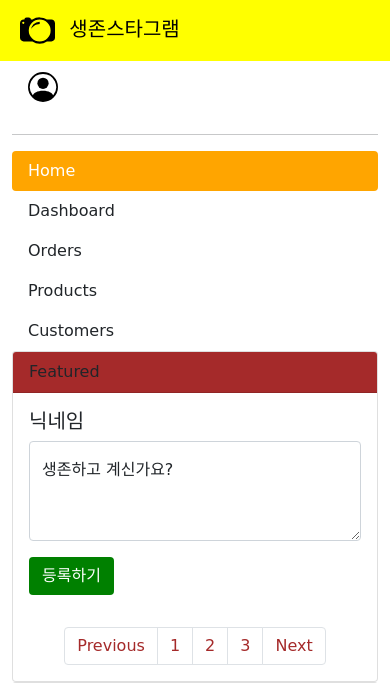
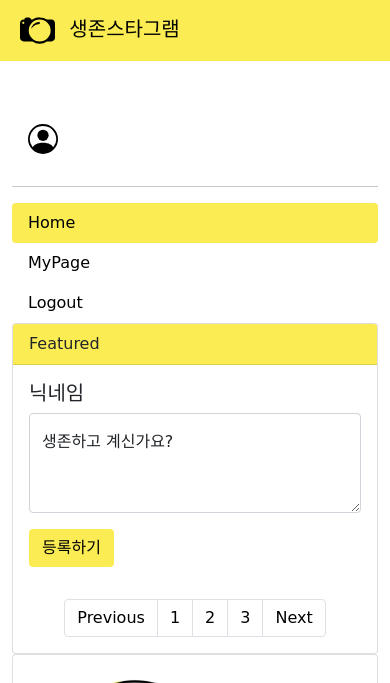
Before and after one commit to jbae9/talmo, a Flask app: page /index in a window 390 px wide. Shown: the top 683 px of the page. Run offline with Flask 2, Linux system fonts and the light colour scheme; the visitor is signed in with stand-in values (Sample User, id 1); data that the repository does not hold is empty; some web fonts are replaced; grey boxes are pictures that could not be loaded.

Commit message:
css 완성

```diff
--- a/app.py
+++ b/app.py
@@ -13,12 +13,12 @@ app = Flask(__name__)
 
 app.secret_key = 'my secret key'
 
-connection = mysql.connector.connect(host='localhost', user='root', db='talmo', password='sksms9604')
+connection = mysql.connector.connect(host='localhost', user='root', db='talmo', password='wjdrl')
 
 cursor = connection.cursor()
 
 def getDB():
-    db = pymysql.connect(host='localhost', user='root', db='talmo', password='sksms9604', charset='utf8')
+    db = pymysql.connect(host='localhost', user='root', db='talmo', password='wjdrl', charset='utf8')
     return db
 
 
--- a/static/css/index.css
+++ b/static/css/index.css
@@ -1,66 +1,76 @@
+:root {
+  /*color*/
+  --main--color: #FAEC52;
+  --sub--color: #000000;
+  --footer--color: #ffffff;
+}
+
+
 /* 상단바 배경 */
 .bdHeader .navbar {
-  background-color: yellow;
+  background-color: var(--main--color);
 }
 
 /* 상단 카메라 아이콘 */
 svg {
-  color: black;
+  color: var(--sub--color);
 }
 
 /* 생존스타그램 텍스트 */
 .bdHeader .navbar .navbar-brand {
-  color: black;
-}
-
-/* 상단바 글씨 */
-.collapse .navbar-nav .nav-link {
-  color: black;
-}
-
-/* 상단바 글씨 마우스 올려두었을 때 */
-.collapse .navbar-nav .nav-link:hover {
-  color: green;
-}
-
-/* 상단바 글씨 중 현재 페이지 텍스트 */
-.collapse .navbar-nav .nav-link.active {
-  color: darkred;
+  color: var(--sub--color);
 }
 
 /* 왼쪽 사이드바 상자*/
-.nav .nav-item .nav-link.active {
-  background-color: orange;
-  color: white;
+#sideMenu > a {
+  background-color: #fff;
+  color: var(--sub--color);
+}
+
+/* 왼쪽 사이드바 상자*/
+#sideMenu > a.active {
+  background-color: var(--main--color);
+  color: var(--sub--color);
 }
 
 /* Feature 카드*/
 .card .card-header {
-  background-color: brown;
+  background-color:var(--main--color);
 }
 
 /* 등록하기 버튼 */
 .mt-3 .btn {
-  background-color: green;
-  color: white;
+  background-color: var(--main--color);
+  color: var(--sub--color);
 }
 
 /* 페이지바 */
 .pagination .page-link {
-  color: brown;
+  color: var(--sub--color);
 }
 
 /* 하단바 색상 */
 footer {
-  background-color: red;
+  background-color: var(--footer--color);
 }
 
 /* © 2022 Copyright */
 footer .text-center {
-  color: blue;
+  color: var(--sub--color);
 }
 /* talmoTalmoBim.com */
 footer .text-center .textdark{
-  color: black;
-  text-decoration: none;
+  color: var(--sub--color);
+  text-decoration: var(--sub--color);
 }
+
+.bdSideber {
+  background-image: url("/static/img/egg5.png");
+  background-size: 280px;
+  background-position: center;
+  background-repeat: no-repeat;
+}
+
+body {
+  margin-top: 100px;
+}
--- a/static/js/index.js
+++ b/static/js/index.js
@@ -43,8 +43,8 @@ function getFeed() {
                             <p class="mb-1" id="${divFeedCommentId}">${comment}</p>
                             <div id='divEdit${feedId}' style='display: none'>
                                 <textarea class='form-control' id='editCommment${feedId}' style='height: 80px' placeholder='수정할 내용을 입력해주세요'></textarea>
-                                <button class='btn btn-primary' style='margin-top:5px' onclick='editComment(${feedId})'>확인</button>
-                                <button class='btn btn-danger' style='margin-top:5px' onclick="cancelEdit('${feedId}')">취소</button>
+                                <button class='btn btn-outline-warning' style='margin-top:5px' onclick='editComment(${feedId})'>확인</button>
+                                <button class='btn btn-outline-danger' style='margin-top:5px' onclick="cancelEdit('${feedId}')">취소</button>
                             </div>
                         </a>
                         <div class="dropdown position-absolute top-0 end-0">
--- a/templates/editAccount.html
+++ b/templates/editAccount.html
@@ -70,7 +70,7 @@
                   alt="Admin" class="rounded-circle" width="150" height="150" />
                 <div class="mt-3">
                   <h4>{{ account[3] }}</h4>
-                  <button class="update btn btn-primary">사진변경</button>
+                  <button id="update-btn" class="update btn">사진변경</button>
                   <button class="delete btn btn-outline-danger">삭제</button>
 
                 </div>
--- a/templates/index.html
+++ b/templates/index.html
@@ -41,15 +41,6 @@
                 생존스타그램
             </a>
             <!-- 로고 -->
-            <!-- 네비게이션 -->
-            <div class="collapse navbar-collapse justify-content-end" id="navbarNavAltMarkup">
-                <div class="navbar-nav">
-                    <a class="nav-link active" aria-current="page" href="/index">Home</a>
-                    <a class="nav-link" href="/mypage">MyPage</a>
-                    <a class="nav-link" href="/logout">Logout</a>
-                </div>
-            </div>
-            <!-- 네비게이션 -->
         </div>
         <!-- 네비게이션 -->
       </div>
@@ -58,7 +49,7 @@
   <!-- 해더역역 -->
 
   <!-- 콘텐츠영역 -->
-  <div class="container-fluid mt-5">
+  <div class="container-fluid">
     <div class="row">
         <!-- 사이드메뉴 -->
         <aside class="col-md-12 col-lg-2 bdSideber">
@@ -86,12 +77,10 @@
                     <span class="fs-4">{{ name }}</span>
                 </a>
                 <hr/>
-                <ul class="nav nav-pills flex-column mb-auto">
-                    <li class="nav-item"><a href="#" class="nav-link active" aria-current="page">Home</a></li>
-                    <li class="nav-item"><a href="#" class="nav-link text-dark"> Dashboard </a></li>
-                    <li class="nav-item"><a href="#" class="nav-link text-dark"> Orders </a></li>
-                    <li class="nav-item"><a href="#" class="nav-link text-dark"> Products </a></li>
-                    <li class="nav-item"><a href="#" class="nav-link text-dark"> Customers </a></li>
+                <ul id="sideMenu" class="nav nav-pills flex-column mb-auto">
+                    <a class="nav-link active" aria-current="page" href="/index">Home</a>
+                    <a class="nav-link" href="/mypage">MyPage</a>
+                    <a class="nav-link" href="/logout">Logout</a>
                 </ul>
             </div>
         </aside>
@@ -136,7 +125,7 @@
         <!-- 사이드콘텐츠 -->
         <section class="col-md-12 col-lg-2 bdSection">
             <div class="card">
-                <img src="https://velog.velcdn.com/images/codic/post/60bb7814-cf9f-47a4-aa72-01e723261965/image.gif"
+                <img src="/static/img/egg1.png"
                      class="card-img-top" alt="..."/>
                 <div class="card-body">
                     <!-- 날씨 API -->
@@ -148,7 +137,6 @@
               Some quick example text to build on the card title and make up
               the bulk of the card's content.
             </p>
-            <a href="#" class="btn btn-primary">Go somewhere</a>
           </div>
         </div>
       </section>
@@ -158,7 +146,7 @@
   <!-- 콘텐츠영역 -->
 
 <!-- 푸터영역 -->
-<footer class="text-center text-lg-start fixed-bottom ">
+<footer class="text-center text-lg-start mt-3">
     <!-- Copyright -->
     <div class="text-center p-3">
         © 2022 Copyright:
--- a/templates/login.html
+++ b/templates/login.html
@@ -47,10 +47,10 @@
         </div>
         <div class="msg my-2" style="color: red"> {{msg}} </div>
 
-        <button class="w-100 btn btn-lg btn-primary" type="submit">
+        <button id="loginBtn01" class="w-100 btn btn-lg" type="submit">
           로그인
         </button>
-        <button class="w-100 btn btn-lg btn-danger my-2" type="submit" onclick="location.href = '/signUp'">
+        <button id="loginBtn02" class="w-100 btn btn-lg  my-2" type="submit" onclick="location.href = '/signUp'">
           회원가입
         </button>
       </form>
--- a/templates/signUp.html
+++ b/templates/signUp.html
@@ -20,11 +20,10 @@
 
 <body>
     <div class="container bd-singUp">
-        <div class="card bg-light mx-auto">
+        <div class="card mx-auto">
             <article class="card-body mx-auto">
                 <h4 class="card-title mt-3 text-center">회원가입</h4>
                 <p class="text-center">생존신고 계정을 만들어요!</p>
-
                 <form id="myForm">
                     <div class="form-group input-group">
                         <!-- form-group// ID-->
@@ -108,7 +107,7 @@
                     <!-- form-group// rePwd-->
                     <div class="form-group">
                         <!-- submit-button// -->
-                        <button type="button" class="btn btn-primary btn-block" onclick="saveAccount()">
+                        <button type="button" class="btn btn-dark btn-block" onclick="saveAccount()">
                             Create Account
                         </button>
                         <!-- submit-button// -->
```
Also changed, not shown: static/css/editAccount.css (+19 -7 lines), static/css/myPage.css (+34 -17 lines), static/css/signIn.css (+18 -0 lines), static/css/signUp.css (+4 -3 lines), templates/myPage.html (+9 -3 lines), static/img/egg1.png (added), static/img/egg2.png (added), static/img/egg3.png (added), static/img/egg4.png (added), static/img/egg5.png (added).
